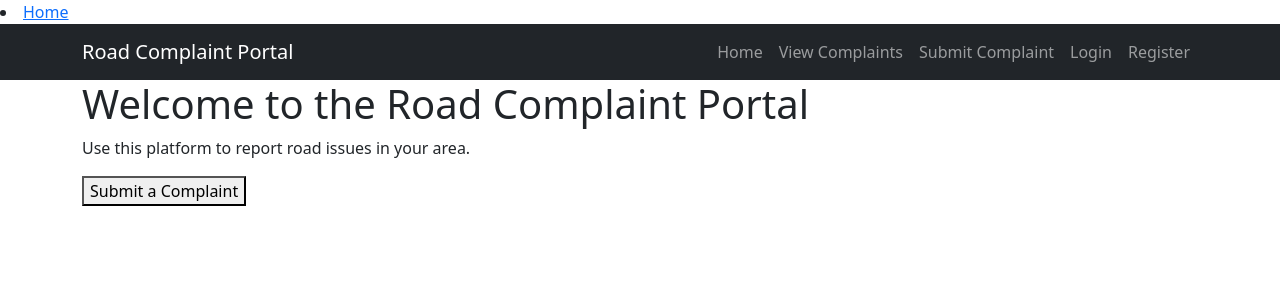
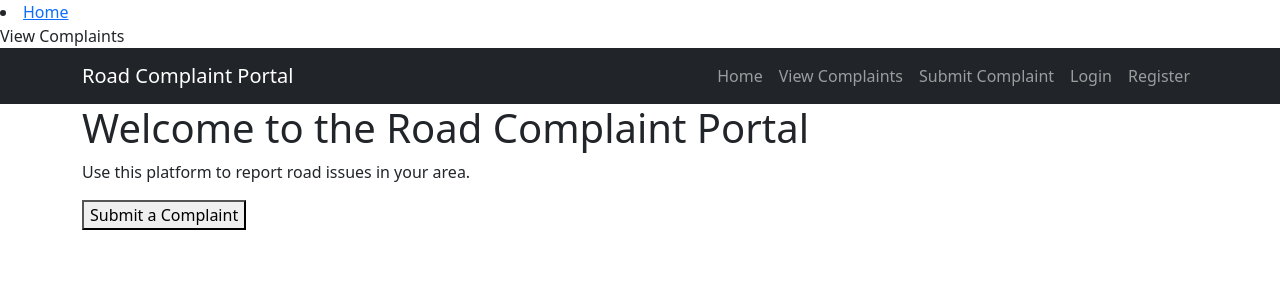
Before and after one commit to Milan5661/RoadComplaintPortal, a Django app: page / in a window 1280 px wide. Shown: the top 300 px of the page. Run offline with Django 4.2, Linux system fonts and the light colour scheme.

Commit message:
error on html pages

```diff
--- a/roadcomplaint/settings.py
+++ b/roadcomplaint/settings.py
@@ -22,7 +22,8 @@ INSTALLED_APPS = [
     'django.contrib.sessions',
     'django.contrib.messages',
     'django.contrib.staticfiles',
-    'tweet',  # Your main app
+    'tweet',
+    'accounts',
     'rest_framework',  # Django REST framework
 ]
 
--- a/roadcomplaint/urls.py
+++ b/roadcomplaint/urls.py
@@ -1,15 +1,14 @@
 from django.contrib import admin
-from django.urls import path,include
-from tweet.views import index, ComplaintListCreateView, submit_complaint
+from django.urls import path, include
+from tweet.views import ComplaintListCreateView, submit_complaint
 from django.conf import settings
 from django.conf.urls.static import static
 
 urlpatterns = [
     path('admin/', admin.site.urls),
-    path('', index, name='home'),  # Home page route
     path('complaints/', ComplaintListCreateView.as_view(), name='complaints_list'),
     path('submit/', submit_complaint, name='submit_complaint'),
-    path('', include('tweet.urls')),
+    path('', include('tweet.urls')),  # This already includes the home page
 ]
 
 # Serve media files during development
--- a/tweet/templates/base.html
+++ b/tweet/templates/base.html
@@ -6,22 +6,23 @@
     <meta name="viewport" content="width=device-width, initial-scale=1.0">
     <title>Road Complaint Portal</title>
 
-<link href="https://cdn.jsdelivr.net/npm/bootstrap@5.3.0/dist/css/bootstrap.min.css" rel="stylesheet">
-
+    <link href="https://cdn.jsdelivr.net/npm/bootstrap@5.3.0/dist/css/bootstrap.min.css" rel="stylesheet">
 </head>
 <body>
-    <li><a href="{% url 'index' %}">Home</a></li>
+    <li><a href="{% url 'tweet:index' %}">Home</a></li>
+
+    <a class="nav-link" href="{% url 'complaints' %}">View Complaints</a>
 
     <nav class="navbar navbar-expand-lg navbar-dark bg-dark">
         <div class="container">
-            <a class="navbar-brand" href="{% url 'home' %}">Road Complaint Portal</a>
+            <a class="navbar-brand" href="{% url 'tweet:index' %}">Road Complaint Portal</a>
             <button class="navbar-toggler" type="button" data-bs-toggle="collapse" data-bs-target="#navbarNav">
                 <span class="navbar-toggler-icon"></span>
             </button>
             <div class="collapse navbar-collapse" id="navbarNav">
                 <ul class="navbar-nav ms-auto">
-                    <li class="nav-item"><a class="nav-link" href="{% url 'home' %}">Home</a></li>
-                    <li class="nav-item"><a class="nav-link" href="{% url 'complaints_list' %}">View Complaints</a></li>
+                    <li class="nav-item"><a class="nav-link" href="{% url 'tweet:index' %}">Home</a></li>
+                    <li class="nav-item"><a class="nav-link" href="{% url 'complaints' %}">View Complaints</a></li>
                     <li class="nav-item"><a class="nav-link" href="{% url 'complaint_form' %}">Submit Complaint</a></li>
                     <li class="nav-item"><a class="nav-link" href="{% url 'login' %}">Login</a></li>
                     <li class="nav-item"><a class="nav-link" href="{% url 'register' %}">Register</a></li>
@@ -30,13 +31,10 @@
         </div>
     </nav>
 
-
     <div class="container">
         {% block content %} {% endblock %}
     </div>
 
-
-<script src="https://cdn.jsdelivr.net/npm/bootstrap@5.3.0/dist/js/bootstrap.bundle.min.js"></script>
-
+    <script src="https://cdn.jsdelivr.net/npm/bootstrap@5.3.0/dist/js/bootstrap.bundle.min.js"></script>
 </body>
 </html>
--- a/tweet/urls.py
+++ b/tweet/urls.py
@@ -1,13 +1,15 @@
 from django.urls import path
 from . import views
-from .views import register_view, login_view, logout_view, index, submit_complaint, ComplaintListCreateView, complaint_form
+from .views import register_view, login_view, logout_view, index, submit_complaint, ComplaintListCreateView, complaint_form, complaints_list
+
+app_name = 'tweet'
 
 urlpatterns = [
-    path('', index, name='home'),
-    path('complaints/', ComplaintListCreateView.as_view(), name='complaints_list'),
+    path('', views.index, name='home'),
     path('submit/', submit_complaint, name='submit_complaint'),
     path('add-complaint/', complaint_form, name='complaint_form'),
     path('register/', register_view, name='register'),
     path('login/', login_view, name='login'),
     path('logout/', logout_view, name='logout'),
+    path('complaints/', complaints_list, name='complaints'),
 ]
--- a/tweet/views.py
+++ b/tweet/views.py
@@ -98,3 +98,12 @@ def login_view(request):
 def logout_view(request):
     logout(request)
     return redirect('home')
+
+def complaints_view(request):
+    return render(request, 'complaints.html')
+
+from django.shortcuts import render
+from django.http import HttpResponse
+
+def home(request):
+    return HttpResponse("Welcome to the Road Complaint Portal")
```
